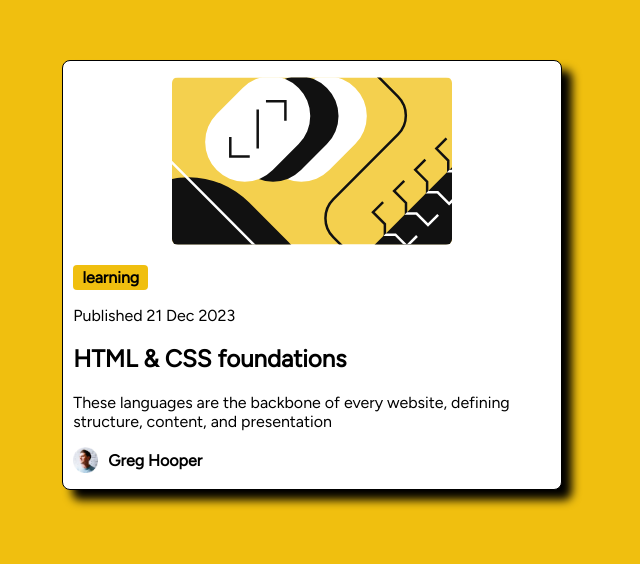
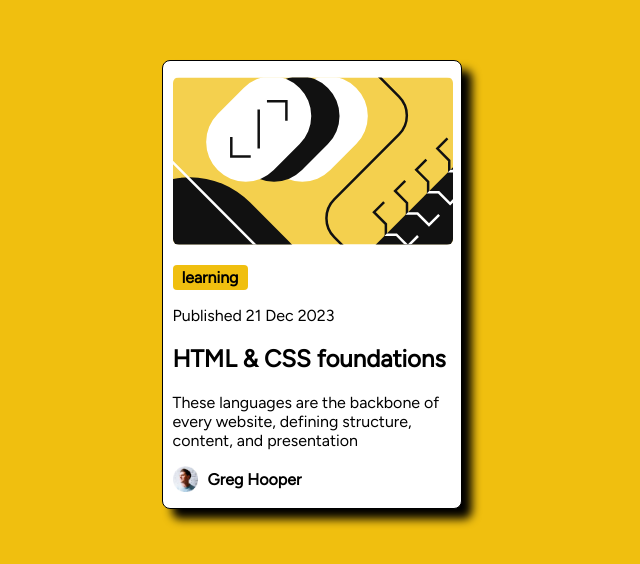
Before and after one commit to Laiden01/Laiden01.github.io, a plain HTML site: page index.html in a window 1280 px wide. Shown: the part 580-1144 px from the top of the page, without its empty margins (328-968 px from the left). Drawn offline with Linux system fonts and the light colour scheme.

Commit message:
Add files via upload

```diff
--- a/index.html
+++ b/index.html
@@ -19,7 +19,7 @@
         padding-left: 10px;
         padding-right: 10px;
         border: 1px solid black;
-        width: 39.5%;
+        width: 18.8em;
         box-sizing: border-box;
         background-color: hsl(0, 0%, 100%);
         border-radius: 8px;
```
